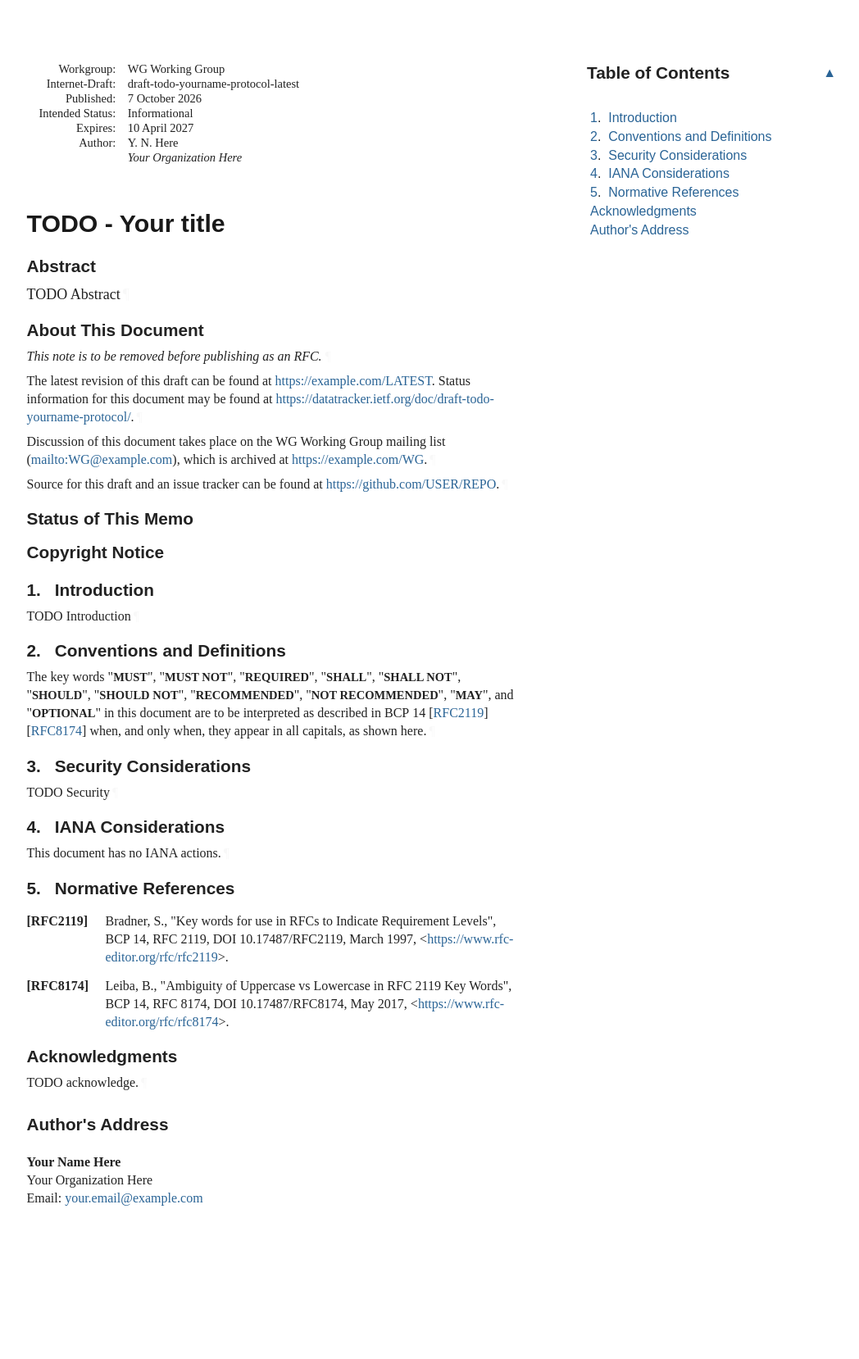
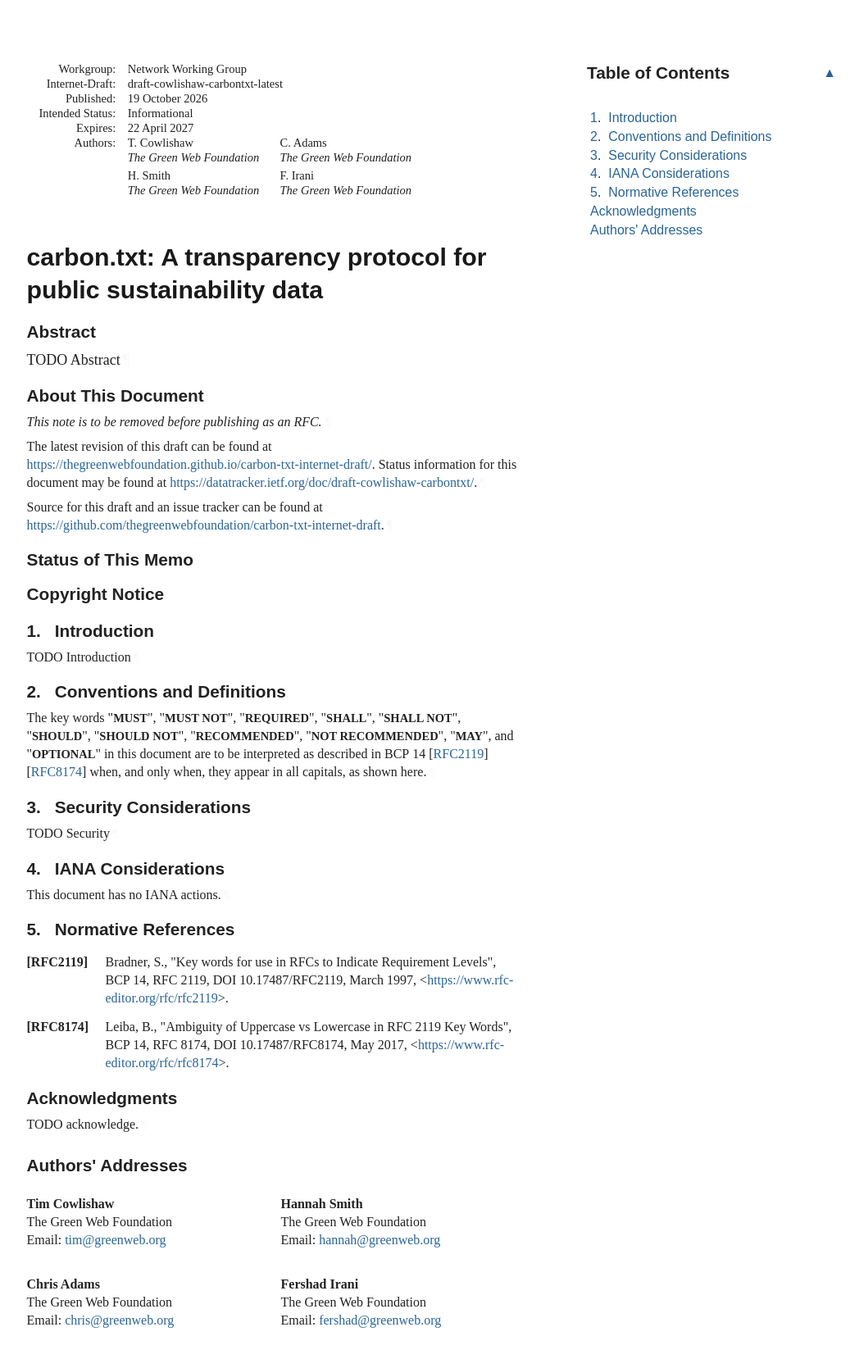
Before and after one commit to thegreenwebfoundation/carbon-txt-internet-draft, a plain HTML site: page draft-cowlishaw-carbontxt.html in a window 1280 px wide. Shown: the whole page at 82% size, without its empty margins (92-1140 px from the left). Before the commit the page ends 1564 px from the top, so only its background shows below. Drawn offline with Linux system fonts and the light colour scheme; a web font is replaced by a local one.

Commit message:
Script updating gh-pages from 0d1efa4. [ci skip]

```diff
--- a/draft-todo-yourname-protocol.html
+++ b/draft-cowlishaw-carbontxt.html
@@ -4,16 +4,19 @@
 <meta charset="utf-8">
 <meta content="Common,Latin" name="scripts">
 <meta content="initial-scale=1.0" name="viewport">
-<title>TODO - Your title</title>
-<meta content="Your Name Here" name="author">
+<title>carbon.txt: A transparency protocol for public sustainability data</title>
+<meta content="Tim Cowlishaw" name="author">
+<meta content="Chris Adams" name="author">
+<meta content="Hannah Smith" name="author">
+<meta content="Fershad Irani" name="author">
 <meta content="
        TODO Abstract
     " name="description">
 <meta content="xml2rfc 3.34.1" name="generator">
-<meta content="next generation" name="keyword">
-<meta content="unicorn" name="keyword">
-<meta content="AI-native" name="keyword">
-<meta content="draft-todo-yourname-protocol-latest" name="ietf.draft">
+<meta content="sustainability" name="keyword">
+<meta content="transparency" name="keyword">
+<meta content="web" name="keyword">
+<meta content="draft-cowlishaw-carbontxt-latest" name="ietf.draft">
 <!-- Generator version information:
   xml2rfc 3.34.1
     Python 3.14.8
@@ -23,13 +26,13 @@
     Jinja2 3.1.6
     lxml 6.1.1
     natsort 8.4.0
-    platformdirs 4.12.2
+    platformdirs 4.13.4
     pycountry 24.6.1
     PyYAML 6.0.3
     requests 2.33.1
-    wcwidth 0.9.1
+    wcwidth 0.9.2
 -->
-<link href="draft-todo-yourname-protocol.xml" rel="alternate" type="application/rfc+xml">
+<link href="draft-cowlishaw-carbontxt.xml" rel="alternate" type="application/rfc+xml">
 <link href="#copyright" rel="license">
 <style type="text/css">@font-face {
   font-family: 'Lora';
@@ -1042,12 +1045,12 @@ svg {
 <table class="ears">
 <thead><tr>
 <td class="left">Internet-Draft</td>
-<td class="center">TODO - Abbreviation</td>
+<td class="center">carbon.txt</td>
 <td class="right">October 2026</td>
 </tr></thead>
 <tfoot><tr>
-<td class="left">Here</td>
-<td class="center">Expires 10 April 2027</td>
+<td class="left">Cowlishaw, et al.</td>
+<td class="center">Expires 22 April 2027</td>
 <td class="right">[Page]</td>
 </tr></tfoot>
 </table>
@@ -1055,27 +1058,39 @@ svg {
 <div id="internal-metadata" class="document-information">
 <dl id="identifiers">
 <dt class="label-workgroup">Workgroup:</dt>
-<dd class="workgroup">WG Working Group</dd>
+<dd class="workgroup">Network Working Group</dd>
 <dt class="label-internet-draft">Internet-Draft:</dt>
-<dd class="internet-draft">draft-todo-yourname-protocol-latest</dd>
+<dd class="internet-draft">draft-cowlishaw-carbontxt-latest</dd>
 <dt class="label-published">Published:</dt>
 <dd class="published">
-<time datetime="2026-10-07" class="published">7 October 2026</time>
+<time datetime="2026-10-19" class="published">19 October 2026</time>
     </dd>
 <dt class="label-intended-status">Intended Status:</dt>
 <dd class="intended-status">Informational</dd>
 <dt class="label-expires">Expires:</dt>
-<dd class="expires"><time datetime="2027-04-10">10 April 2027</time></dd>
-<dt class="label-authors">Author:</dt>
+<dd class="expires"><time datetime="2027-04-22">22 April 2027</time></dd>
+<dt class="label-authors">Authors:</dt>
 <dd class="authors">
 <div class="author">
-      <div class="author-name">Y. N. Here</div>
-<div class="org">Your Organization Here</div>
+      <div class="author-name">T. Cowlishaw</div>
+<div class="org">The Green Web Foundation</div>
+</div>
+<div class="author">
+      <div class="author-name">C. Adams</div>
+<div class="org">The Green Web Foundation</div>
+</div>
+<div class="author">
+      <div class="author-name">H. Smith</div>
+<div class="org">The Green Web Foundation</div>
+</div>
+<div class="author">
+      <div class="author-name">F. Irani</div>
+<div class="org">The Green Web Foundation</div>
 </div>
 </dd>
 </dl>
 </div>
-<h1 id="title">TODO - Your title</h1>
+<h1 id="title">carbon.txt: A transparency protocol for public sustainability data</h1>
 <section id="section-abstract">
       <h2 id="abstract"><a href="#abstract" class="selfRef">Abstract</a></h2>
 <p id="section-abstract-1">TODO Abstract<a href="#section-abstract-1" class="pilcrow">¶</a></p>
@@ -1086,14 +1101,10 @@ svg {
       </h2>
 <p id="section-note.1-1">This note is to be removed before publishing as an RFC.<a href="#section-note.1-1" class="pilcrow">¶</a></p>
 <p id="section-note.1-2">
-        The latest revision of this draft can be found at <span><a href="https://example.com/LATEST">https://example.com/LATEST</a></span>.
-        Status information for this document may be found at <span><a href="https://datatracker.ietf.org/doc/draft-todo-yourname-protocol/">https://datatracker.ietf.org/doc/draft-todo-yourname-protocol/</a></span>.<a href="#section-note.1-2" class="pilcrow">¶</a></p>
-<p id="section-note.1-3">
-        Discussion of this document takes place on the
-        WG Working Group mailing list (<span><a href="mailto:WG@example.com">mailto:WG@example.com</a></span>),
-        which is archived at <span><a href="https://example.com/WG">https://example.com/WG</a></span>.<a href="#section-note.1-3" class="pilcrow">¶</a></p>
-<p id="section-note.1-4">Source for this draft and an issue tracker can be found at
-        <span><a href="https://github.com/USER/REPO">https://github.com/USER/REPO</a></span>.<a href="#section-note.1-4" class="pilcrow">¶</a></p>
+        The latest revision of this draft can be found at <span><a href="https://thegreenwebfoundation.github.io/carbon-txt-internet-draft/">https://thegreenwebfoundation.github.io/carbon-txt-internet-draft/</a></span>.
+        Status information for this document may be found at <span><a href="https://datatracker.ietf.org/doc/draft-cowlishaw-carbontxt/">https://datatracker.ietf.org/doc/draft-cowlishaw-carbontxt/</a></span>.<a href="#section-note.1-2" class="pilcrow">¶</a></p>
+<p id="section-note.1-3">Source for this draft and an issue tracker can be found at
+        <span><a href="https://github.com/thegreenwebfoundation/carbon-txt-internet-draft">https://github.com/thegreenwebfoundation/carbon-txt-internet-draft</a></span>.<a href="#section-note.1-3" class="pilcrow">¶</a></p>
 </section>
 <div id="status-of-memo">
 <section id="section-boilerplate.1">
@@ -1114,7 +1125,7 @@ svg {
         time. It is inappropriate to use Internet-Drafts as reference
         material or to cite them other than as "work in progress."<a href="#section-boilerplate.1-3" class="pilcrow">¶</a></p>
 <p id="section-boilerplate.1-4">
-        This Internet-Draft will expire on 10 April 2027.<a href="#section-boilerplate.1-4" class="pilcrow">¶</a></p>
+        This Internet-Draft will expire on 22 April 2027.<a href="#section-boilerplate.1-4" class="pilcrow">¶</a></p>
 </section>
 </div>
 <div id="copyright">
@@ -1162,7 +1173,7 @@ svg {
             <p id="section-toc.1-1.6.1"><a href="#appendix-A" class="auto internal xref"></a><a href="#name-acknowledgments" class="internal xref">Acknowledgments</a></p>
 </li>
           <li class="compact toc ulBare ulEmpty" id="section-toc.1-1.7">
-            <p id="section-toc.1-1.7.1"><a href="#appendix-B" class="auto internal xref"></a><a href="#name-authors-address" class="internal xref">Author's Address</a></p>
+            <p id="section-toc.1-1.7.1"><a href="#appendix-B" class="auto internal xref"></a><a href="#name-authors-addresses" class="internal xref">Authors' Addresses</a></p>
 </li>
         </ul>
 </nav>
@@ -1230,15 +1241,39 @@ appear in all capitals, as shown here.<a href="#section-2-1" class="pilcrow">¶<
 </div>
 <div id="authors-addresses">
 <section id="appendix-B">
-      <h2 id="name-authors-address">
-<a href="#name-authors-address" class="section-name selfRef">Author's Address</a>
+      <h2 id="name-authors-addresses">
+<a href="#name-authors-addresses" class="section-name selfRef">Authors' Addresses</a>
       </h2>
 <address class="vcard">
-        <div dir="auto" class="left"><span class="fn nameRole">Your Name Here</span></div>
-<div dir="auto" class="left"><span class="org">Your Organization Here</span></div>
+        <div dir="auto" class="left"><span class="fn nameRole">Tim Cowlishaw</span></div>
+<div dir="auto" class="left"><span class="org">The Green Web Foundation</span></div>
 <div class="email">
 <span>Email:</span>
-<a href="mailto:your.email@example.com" class="email">your.email@example.com</a>
+<a href="mailto:tim@greenweb.org" class="email">tim@greenweb.org</a>
+</div>
+</address>
+<address class="vcard">
+        <div dir="auto" class="left"><span class="fn nameRole">Chris Adams</span></div>
+<div dir="auto" class="left"><span class="org">The Green Web Foundation</span></div>
+<div class="email">
+<span>Email:</span>
+<a href="mailto:chris@greenweb.org" class="email">chris@greenweb.org</a>
+</div>
+</address>
+<address class="vcard">
+        <div dir="auto" class="left"><span class="fn nameRole">Hannah Smith</span></div>
+<div dir="auto" class="left"><span class="org">The Green Web Foundation</span></div>
+<div class="email">
+<span>Email:</span>
+<a href="mailto:hannah@greenweb.org" class="email">hannah@greenweb.org</a>
+</div>
+</address>
+<address class="vcard">
+        <div dir="auto" class="left"><span class="fn nameRole">Fershad Irani</span></div>
+<div dir="auto" class="left"><span class="org">The Green Web Foundation</span></div>
+<div class="email">
+<span>Email:</span>
+<a href="mailto:fershad@greenweb.org" class="email">fershad@greenweb.org</a>
 </div>
 </address>
 </section>
```
Also changed, not shown: index.html (+4 -4 lines), draft-cowlishaw-carbontxt.txt.
